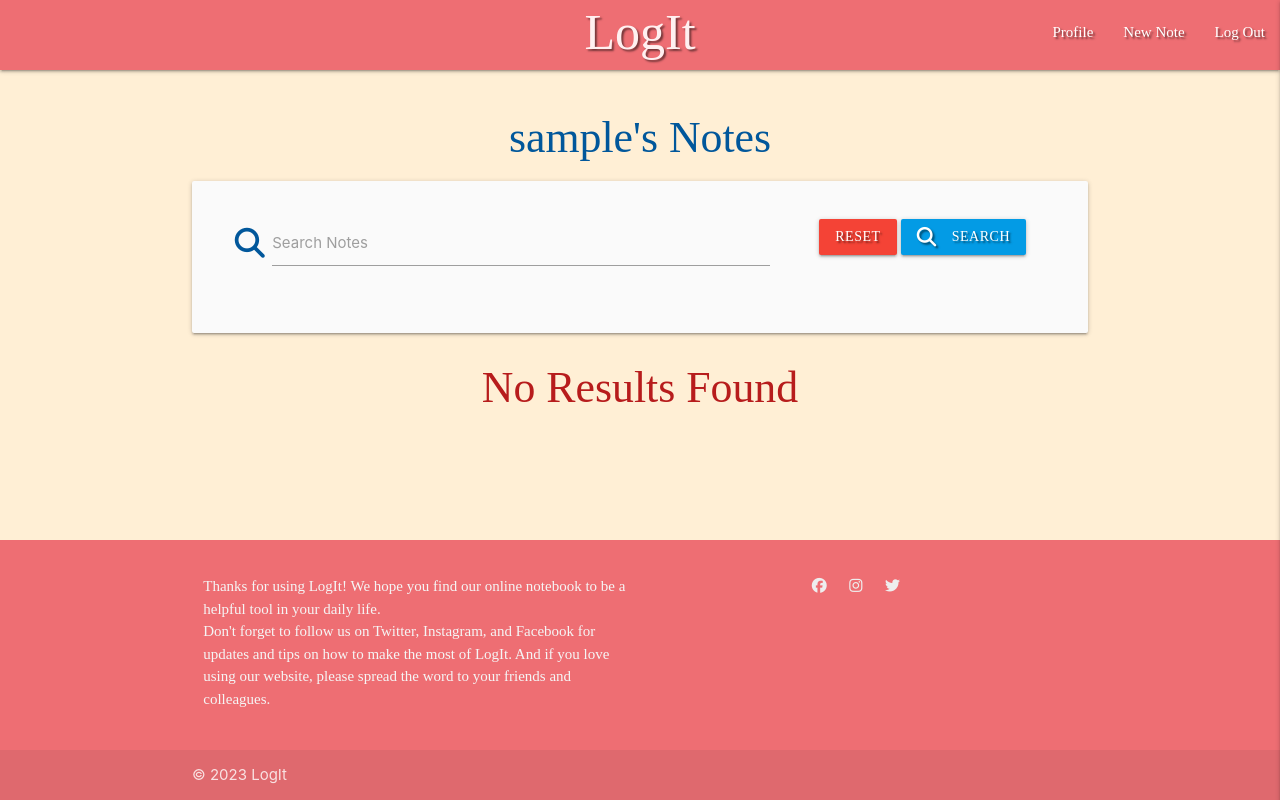
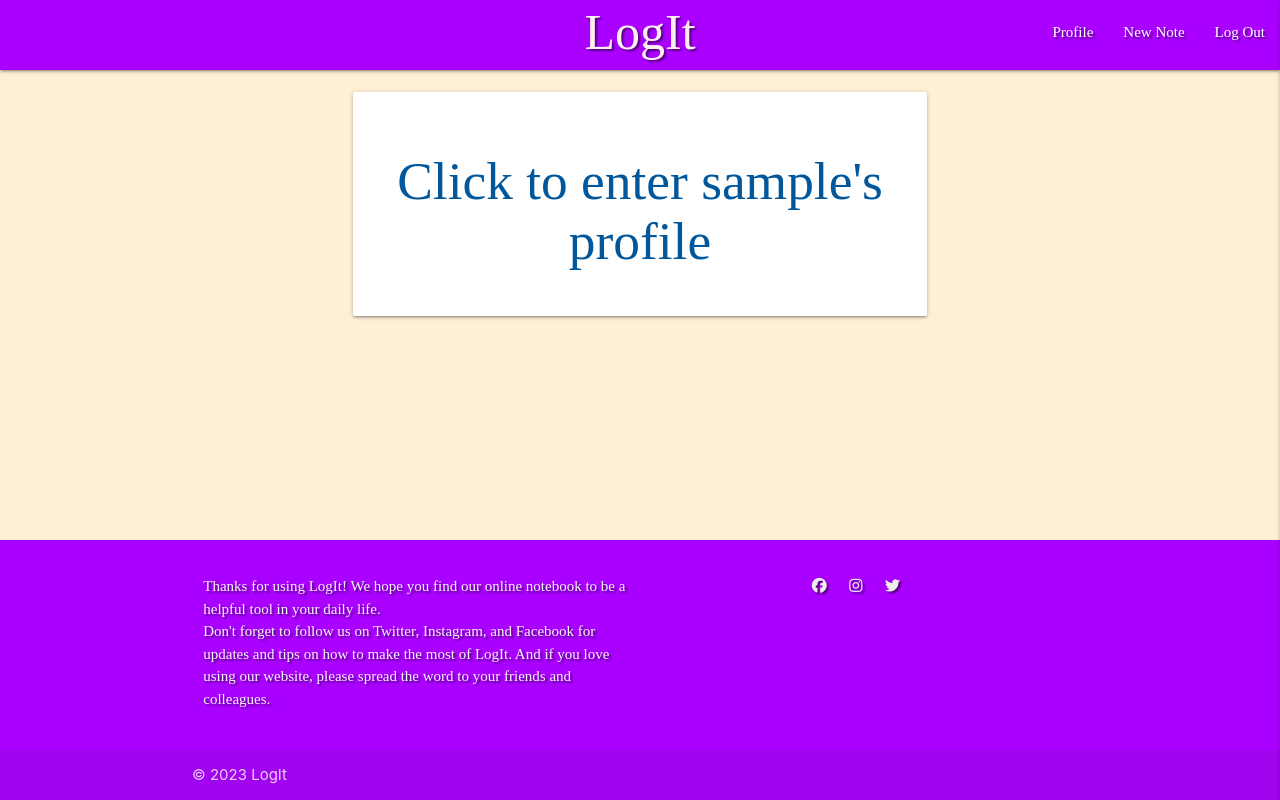
Before and after one commit to BMorrell92/BMorrell_Milestone_Project3, a Flask app: page /profile/1 in a window 1280 px wide. Run offline with Flask 2, Linux system fonts and the light colour scheme; the visitor is signed in with stand-in values (Sample User, id 1); a database or web service that is not in the repository returns one stand-in record (values such as "Sample title"); some libraries are stand-ins or nearby versions; some web fonts are replaced.

```diff
--- a/templates/base.html
+++ b/templates/base.html
@@ -15,7 +15,7 @@
 
     <header>
         <!-- top navbar -->
-		<nav class="nav-extended text-shadow light-pink darken-1">
+        <nav class="nav-extended text-shadow purple accent-4">
 			<div class="nav-wrapper">
 				<a href="{{ url_for('home') }}" class="brand-logo center">LogIt</a>
 				<a href="#" data-target="mobile-demo" class="sidenav-trigger right"><i class="fas fa-bars"></i></a>
@@ -38,10 +38,10 @@
 
         <!-- mobile sidenav -->
 		<ul class="sidenav" id="mobile-demo">
-            <li><h4 class="center-align black-text text-darken 4">LogIt</h4></li>
+            <li><h4 class="center-align light-blue-text text-darken 4">LogIt</h4></li>
             {% if session.user %}
                 <li><a href="{{ url_for('profile', username=session['user']) }}">Profile</a></li>
-                <li><a href="{{ url_for('add_note') }}">New Note</a></li>
+                <li><a href="{{ url_for('add_note') }}">Add Note</a></li>
                 {% if session.user|lower == "admin"|lower %}
                     <li><a href="{{ url_for('get_categories') }}">Manage Categories</a></li>
                 {% endif %}
@@ -72,29 +72,27 @@
         {% endblock %}
     </main>
 
-    <footer class="page-footer bottom">
+    <footer class="page-footer bottom purple accent-4">
         <div class="container">
           <div class="row">
             <div class="col l6 s12">
-              <p class="grey-text text-lighten-4">
-
+              <p class="grey-text text-lighten-4 text-shadow">
                 Thanks for using LogIt! We hope you find our online notebook to be a helpful tool in your daily life.
                 <br>
                 Don't forget to follow us on Twitter, Instagram, and Facebook for updates and tips on how to make the most of LogIt. And if you love using our website, please spread the word to your friends and colleagues.
                 <br>
-
                 </p>
             </div>
             <div class="col l4 offset-l2 s12">
               <ul>
                 <div class="col 4">
-                <li><a class="grey-text text-lighten-3 " href="facebook.com" ><i class="fa-brands fa-facebook"></i></a></li>
+                <li><a class="grey-text text-lighten-3 " href="facebook.com" ><i class="fa-brands fa-facebook text-shadow"></i></a></li>
                 </div>
                 <div class="col 4">
-                <li><a class="grey-text text-lighten-3" href="instagram.com"><i class="fa-brands fa-instagram"></i></a></li>
+                <li><a class="grey-text text-lighten-3" href="instagram.com"><i class="fa-brands fa-instagram text-shadow"></i></a></li>
                 </div>
                 <div class="col 4">
-                <li><a class="grey-text text-lighten-3" href="twitter.com"><i class="fa-brands fa-twitter"></i></a></li>
+                <li><a class="grey-text text-lighten-3" href="twitter.com"><i class="fa-brands fa-twitter text-shadow"></i></a></li>
                 </div>
               </ul>
             </div>
@@ -107,9 +105,6 @@
         </div>
     </footer>
 
-
-
-
     <script src="https://code.jquery.com/jquery-3.5.1.min.js"
         integrity="sha256-9/aliU8dGd2tb6OSsuzixeV4y/faTqgFtohetphbbj0=" crossorigin="anonymous"></script>
     <script src="https://cdnjs.cloudflare.com/ajax/libs/materialize/1.0.0/js/materialize.min.js"></script>
--- a/templates/profile.html
+++ b/templates/profile.html
@@ -1,56 +1,16 @@
 {% extends "base.html" %}
 {% block content %}
-
-    <h3 class="light-blue-text text-darken-4 center-align">{{ username }}'s Notes</h3>
-
-    <div class="row card-panel grey lighten-5">
-        <form action="{{ url_for('search') }}" method="post" class="col s12">
-            <div class="row valign-wrapper center-align">
-                <div class="input-field col s12 m8">
-                    <i class="fas fa-search prefix light-blue-text text-darken-4"></i>
-                    <input type="text" name="query" id="query" minlength="3" class="validate" required>
-                    <label for="query">Search Notes</label>
-                </div>
-                <div class="col s12 m4">
-                    <a href="{{ url_for('profile') }}" class="red btn text-shadow">Reset</a>
-                    <button type="submit" class="light-blue darken-1 btn text-shadow">
-                        <i class="fas fa-search left"></i> Search
-                    </button>
-                </div>
+<!-- Profile Card -->
+    <div class="row">
+        <div class="col s12 m8 offset-m2">
+            <div class="card-panel">
+                <h2 class="center-align">
+                    <a href="{{ url_for('get_notes') }}" class="center-align light-blue-text text-darken-4">
+                       Click to enter {{ username }}'s profile
+                    </a>
+                </h2>
             </div>
-        </form>
+        </div>
     </div>
 
-    {% if notes|length > 0 %}
-    <ul class="collapsible">
-        {% for note in notes %}
-        <li>
-            <div class="collapsible-header white-text light-blue darken-4 text-shadow">
-                <div class="col s3">
-                    <i class="fas fa-caret-down"></i>
-                    {% if session.user|lower == note.created_by|lower %}
-                        <a href="{{ url_for('delete_note', note_id=note._id) }}" class="btn-small green accent-4">Done</a>
-                        <a href="{{ url_for('edit_note', note_id=note._id) }}" class="btn-small light-blue lighten-1">Edit</a>
-                    {% endif %}
-                </div>
-                <div class="col s9">
-                    <strong>{{ note.note_name }}</strong> : {{ note.note_date }}
-                    {% if note.high_importance == "on" %}
-                        <i class="fas fa-exclamation-circle light-blue-text text-lighten-2 tooltipped"
-                            data-position="right" data-tooltip="URGENT!"></i>
-                    {% endif %}
-                </div>
-            </div>
-            <div class="collapsible-body">
-                <strong>{{ note.category_name }}</strong>
-                <p>{{ note.note_description }}</p>
-                <p><em>by: {{ note.created_by }}</em></p>
-            </div>
-        </li>
-        {% endfor %}
-    </ul>
-    {% else %}
-        <h3 class="red-text text-darken-4 center-align">No Results Found</h3>
-    {% endif %}
-
 {% endblock %}
```
Also changed, not shown: templates/add_note.html (+9 -9 lines), templates/edit_note.html (+16 -16 lines).
